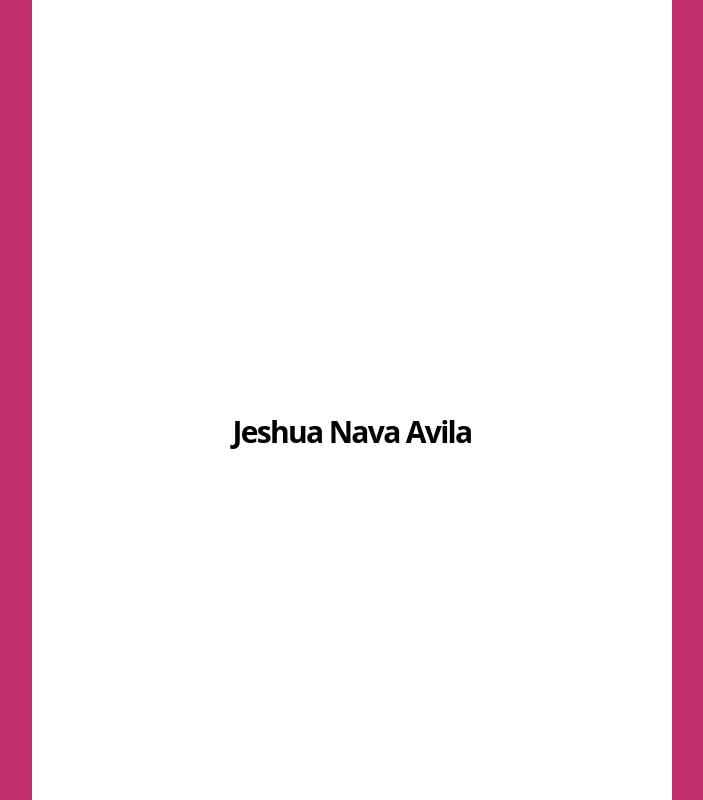
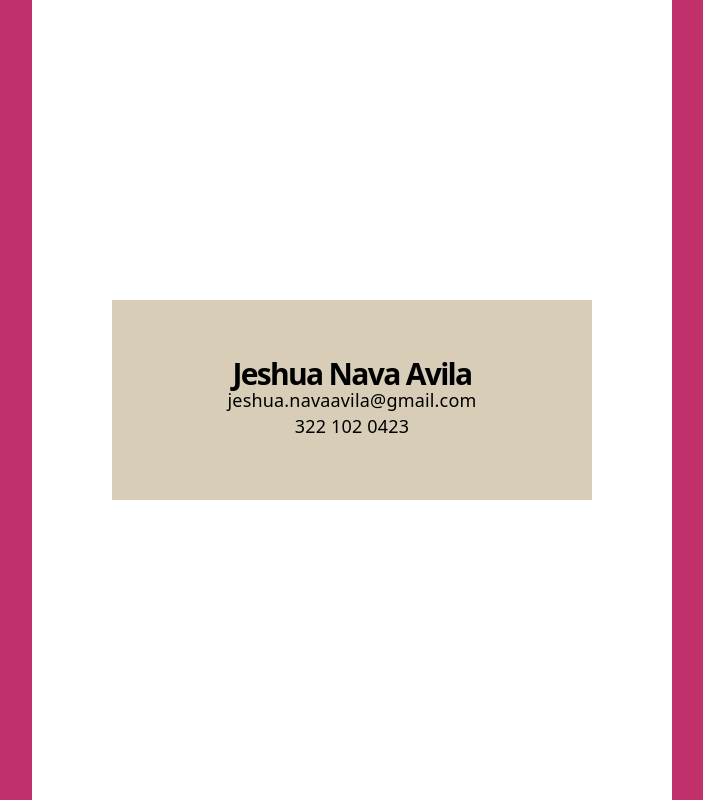
Before and after one commit to J35HN/J35HN.github.io, a React (Vite) app: page / in a window 1280 px wide. Shown: the whole page, without its empty margins (288-991 px from the left). Built offline with nearby package versions, Linux system fonts and the light colour scheme.

Commit message:
workable presentation header

```diff
--- a/src/App.css
+++ b/src/App.css
@@ -14,18 +14,36 @@ main {
   position: relative;
 }
 
+.center-body header {
+  position: absolute;
+  top: 50%;
+  left: 50%;
+  transform: translate(-50%, -50%);
+  width: 75%;
+  height: 25%;
+}
+
 .center-body nav {
   width: 100%;
   height: 100%;
 }
 
-.center-body h1 {
-  position: absolute;
+.name-and-contact {
+  width: 100%;
+  height: 100%;
+  background-color: var(--warm-silver);
+  align-items: center;
+  justify-content: center;
+  display: flex;
+  flex-direction: column;
+}
+
+.name-and-contact .contact {
+  gap: 5px;
+}
+
+.name-and-contact .name h1 {
   color: #000;
-  align-self: center;
-  vertical-align: center;
-  top: 50%;
-  left: 50%;
-  transform: translate(-50%, -50%);
   font-size: 30px;
+  margin: 0px 0;
 }
--- a/src/App.jsx
+++ b/src/App.jsx
@@ -9,8 +9,18 @@ function App() {
 return (
   <main id = "homepage">
     <div className = "center-body">
+      <header>
+        <div className = "name-and-contact">
+          <div className = "name">
+            <h1>Jeshua Nava Avila</h1>
+          </div>
+          <div className = "contact">
+            <p>jeshua.navaavila@gmail.com</p>
+            <p>322 102 0423</p>
+          </div>
+        </div>
+      </header>
       <nav></nav>
-      <h1>Jeshua Nava Avila</h1>
     </div>
  </main>
   )
```
